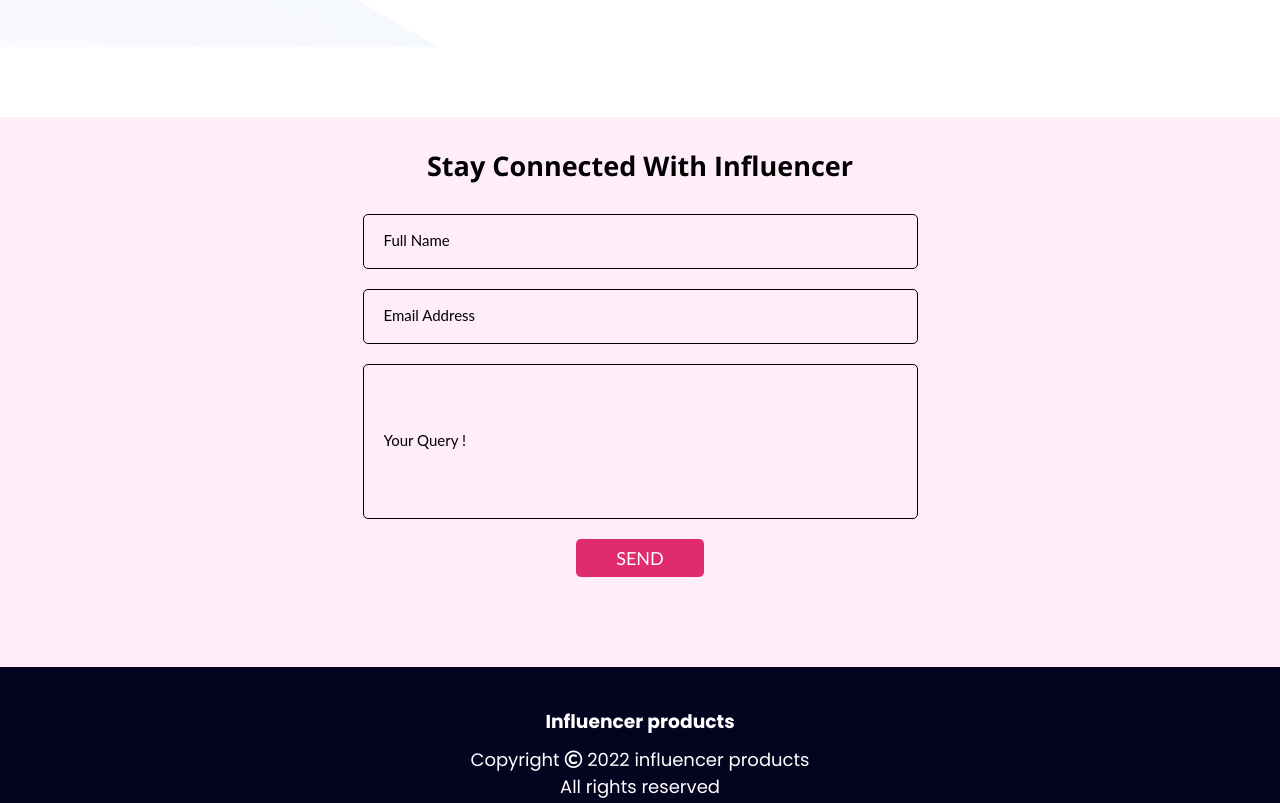
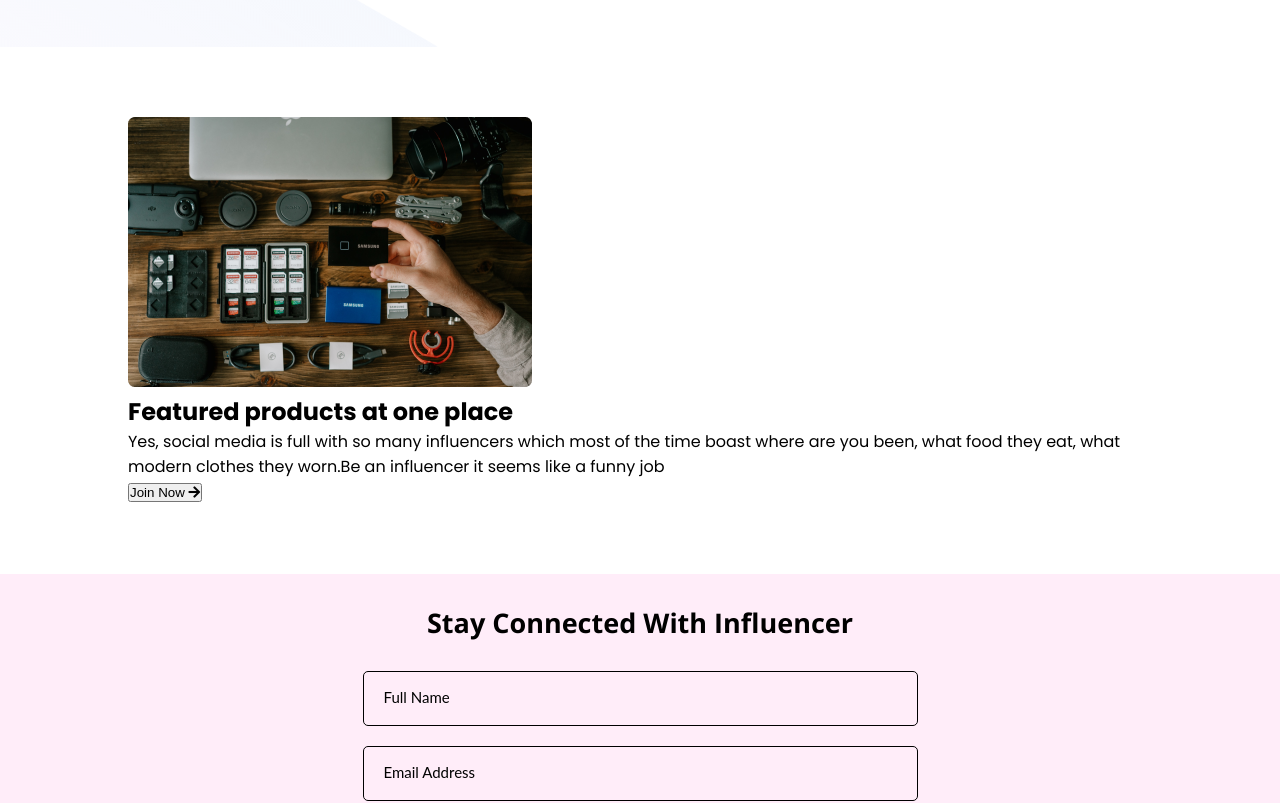
Before and after one commit to Salman-S-Rahman/Influencer-Gears, a plain HTML site: page index.html in a window 1280 px wide. Shown: the part 2454-3257 px from the top of the page. Drawn offline with nearby package versions, Linux system fonts and the light colour scheme.

```diff
--- a/index.html
+++ b/index.html
@@ -247,7 +247,7 @@
         <!-- ========================================
                     products  part end
     ========================================= -->
-        <!-- <section id="product_part">
+        <section id="product_part">
             <div class="container">
                 <div class="product_area">
                     <div class="product_image">
@@ -264,7 +264,7 @@
                     </div>
                 </div>
             </div>
-        </section> -->
+        </section>
         <!-- ========================================
                     products  part end
     ========================================= -->
```
